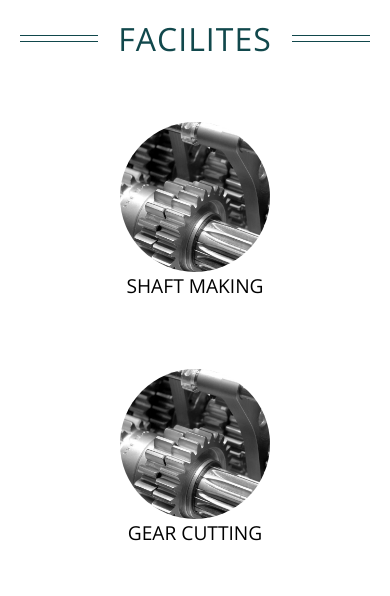
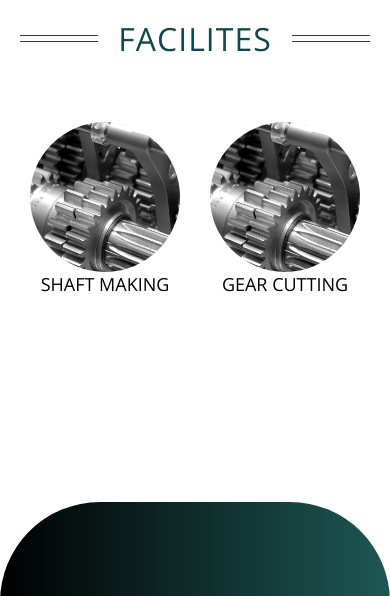
Before and after one commit to SuryaRamanath/NewPointuae, a plain HTML site: page index.html in a window 390 px wide. Shown: the part 4850-5446 px from the top of the page. Drawn offline with nearby package versions, Linux system fonts and the light colour scheme.

Commit message:
facilities responsive

```diff
--- a/css/_facilities.scss
+++ b/css/_facilities.scss
@@ -5,6 +5,20 @@
     align-items: center;
     justify-content: center;
     gap: 50px;
+    @media(max-width: 767px){
+        gap: 10px;
+        flex-wrap: nowrap;
+        overflow-x: scroll;
+        justify-content: start;
+        align-items: baseline;
+    }
+
+    &::-webkit-scrollbar {
+        width: 2px;
+        display: none;
+    }
+
+
     .facility{
         // box-shadow: 0px 4px 11px 3px rgba(0, 0, 0, 0.06);
         background-color: #fff;
@@ -16,6 +30,9 @@
         justify-content: center;
         cursor: pointer;
         transition: 0.5s ease;
+        @media(max-width: 767px){
+            flex: 50%;
+        }
         &:hover{
             transform: scale(1.2);
             background-color: #eee;
@@ -29,6 +46,10 @@
         }
         .content{
             font-size: 1.2rem;
+            text-align: center;
+            @media(max-width: 767px){
+                font-size: 18px;
+            }
         }
 
     }
```
Also changed, not shown: css/style.css, 1 other file.
